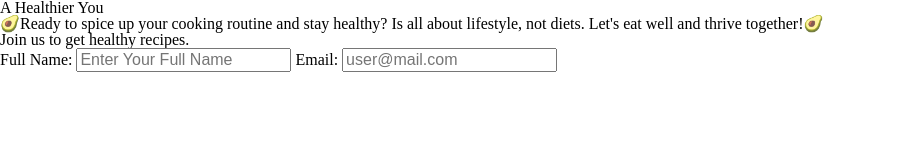
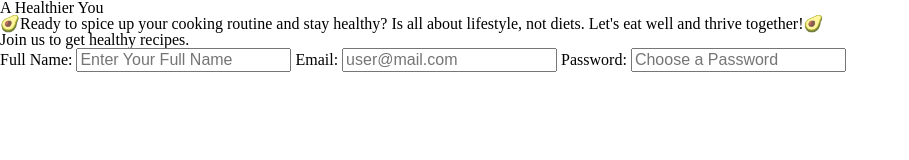
Before and after one commit to lortiz6/ITMD362-Project1, a plain HTML site: page index.html in a window 1280 px wide. Shown: the whole page, without its empty margins (0-909 px from the left). Drawn offline with Linux system fonts and the light colour scheme; a script that the page names is missing.

Commit message:
added label and input for password

```diff
--- a/index.html
+++ b/index.html
@@ -16,6 +16,8 @@
     <input type="text" id="name" name="name" placeholder="Enter Your Full Name" required>
     <label for="email">Email:</label>
     <input type="email" id="email" name="email" placeholder="user@mail.com" required>
+    <label for="password">Password:</label>
+    <input type="password" id="password" name="password" placeholder="Choose a Password" required>
   </form>
   </div>
 </body>
```
